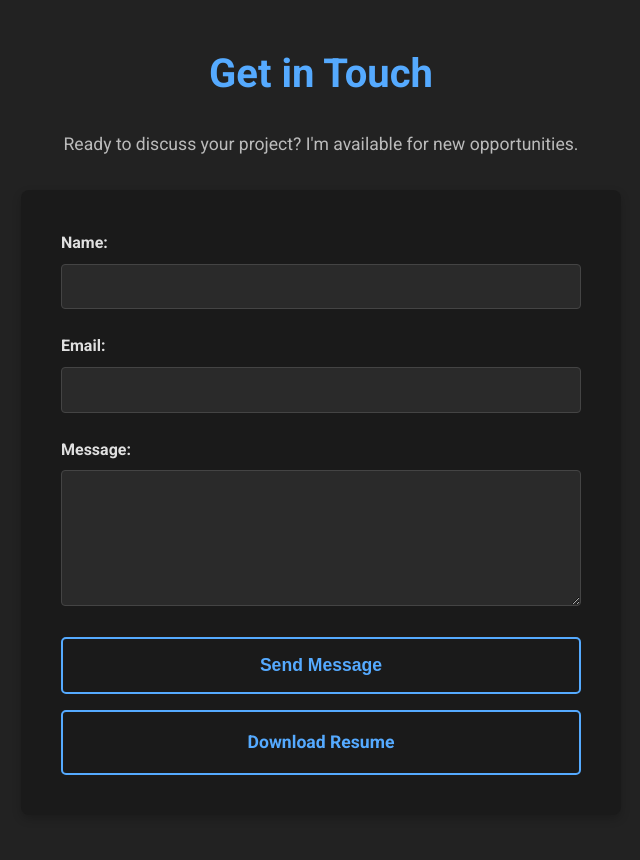
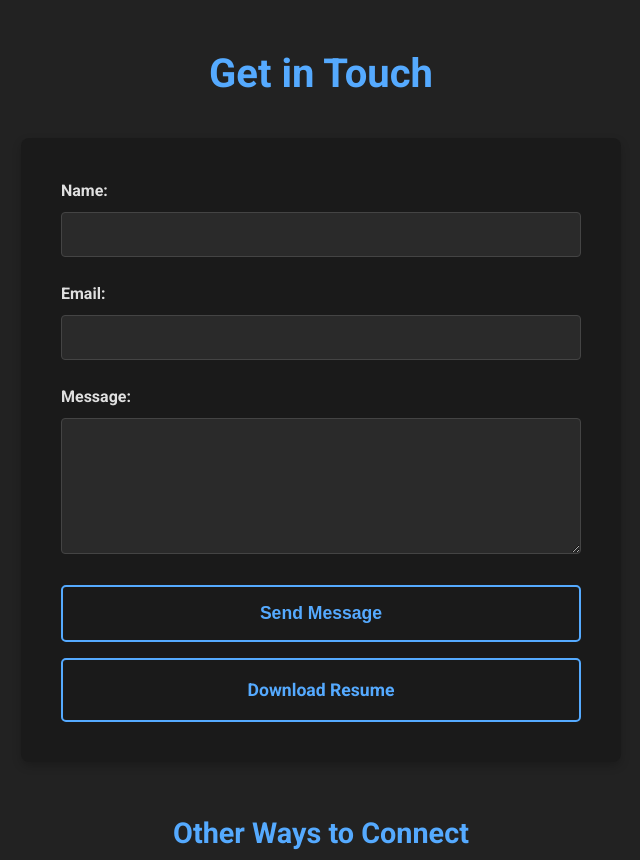
Before and after one commit to ambulung/portfolio, a plain HTML site: page index.html in a window 1280 px wide. Shown: the part 840-1700 px from the top of the page, without its empty margins (319-959 px from the left). Drawn offline with Linux system fonts and the light colour scheme.

Commit message:
Change get in touch section

```diff
--- a/index.html
+++ b/index.html
@@ -64,8 +64,6 @@
         <!-- Contact Section -->
         <section id="contact" class="container">
             <h1>Get in Touch</h1>
-            <p class="intro-text">Ready to discuss your project? I'm available for new opportunities.</p>
-
             <form name="contact" method="POST" data-netlify="true">
                 <input type="hidden" name="form-name" value="contact" />
                 <div class="form-group">
```
